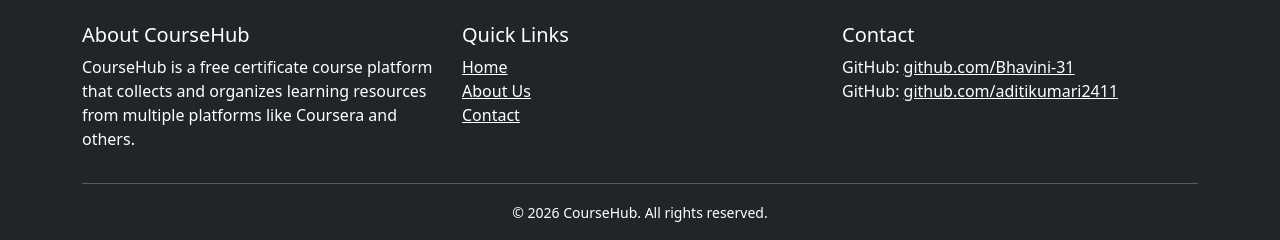
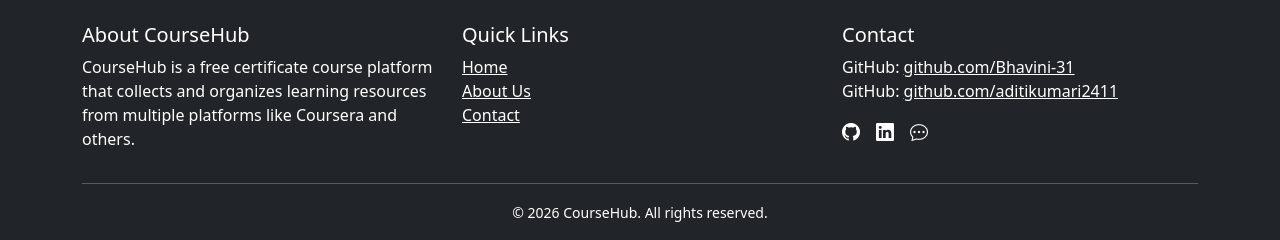
Before and after one commit to Bhavini-31/Free-course-certificate-platform, a Django app: page /about/ in a window 1280 px wide. Shown: the part 560-800 px from the top of the page. Run offline with Django 5.2, Linux system fonts and the light colour scheme.

Commit message:
aditi added the logo

```diff
--- a/free_certificate_course_project/course_platform/templates/base.html
+++ b/free_certificate_course_project/course_platform/templates/base.html
@@ -1,9 +1,10 @@
 <!DOCTYPE html>
 <html>
 {% load static %}
+
 <head>
     <title>Course Platform</title>
-
+    <link rel="stylesheet" href="https://cdn.jsdelivr.net/npm/bootstrap-icons@1.11.3/font/bootstrap-icons.min.css">
     <!-- Bootstrap -->
     <link href="https://cdn.jsdelivr.net/npm/bootstrap@5.3.0/dist/css/bootstrap.min.css" rel="stylesheet">
 
@@ -90,17 +91,30 @@
                 <!-- Contact -->
                 <div class="col-md-4">
                     <h5>Contact</h5>
+
                     <p>
                         GitHub:
                         <a href="https://github.com/Bhavini-31" class="text-white" target="_blank">
                             github.com/Bhavini-31
                         </a>
                         <br>
+
                         GitHub:
                         <a href="https://github.com/aditikumari2411" class="text-white" target="_blank">
                             github.com/aditikumari2411
                         </a>
                     </p>
+
+                    <!-- Icons (NON-CLICKABLE) -->
+                    <div class="d-flex gap-3 mt-3">
+
+                        <i class="bi bi-github" style="color:white; font-size:18px; cursor:default;"></i>
+
+                        <i class="bi bi-linkedin" style="color:white; font-size:18px; cursor:default;"></i>
+
+                        <i class="bi bi-chat-dots" style="color:white; font-size:18px; cursor:default;"></i>
+
+                    </div>
                 </div>
 
             </div>
```
